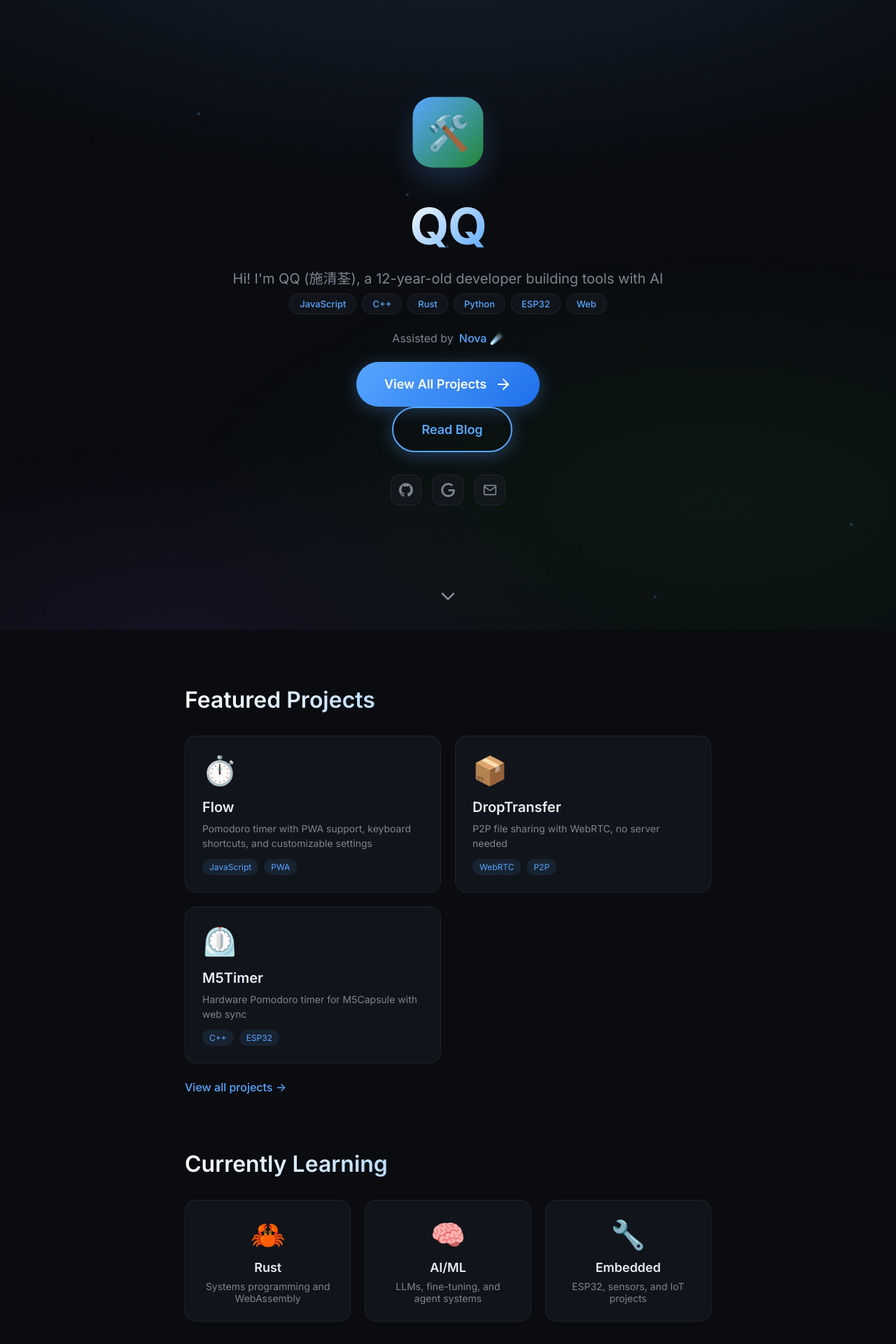
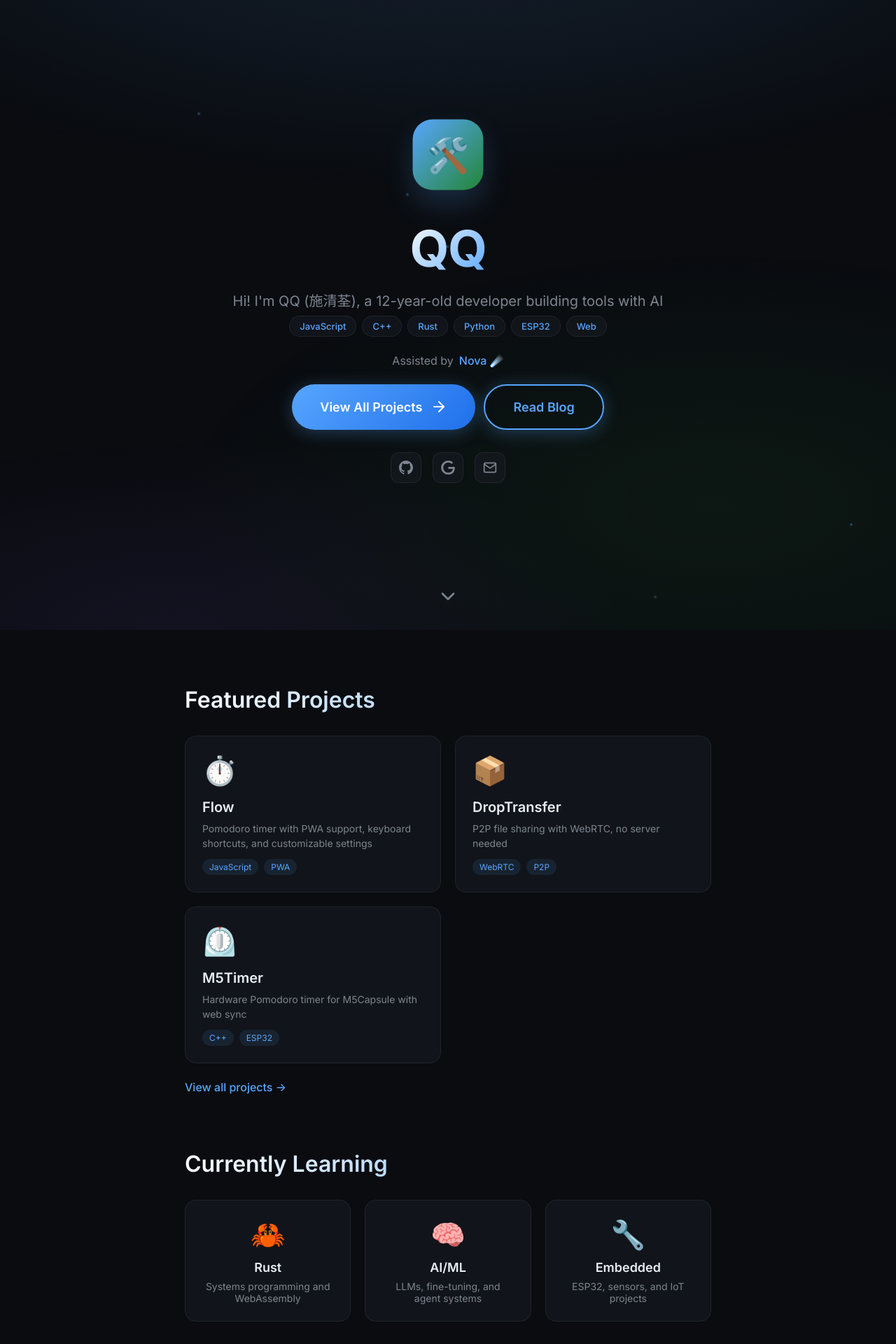
Before and after one commit to QQSHI13/QQSHI13.github.io, a Jekyll site: the page index.html, which Jekyll copies as it is, in a window 1280 px wide. Shown: the top 1920 px of the page at 70% size. Built offline with Jekyll 4.4.1, drawn with Linux system fonts in a browser that asks for light colours.

Commit message:
Put Projects and Blog buttons on same row with flexbox layout

```diff
--- a/index.html
+++ b/index.html
@@ -236,6 +236,26 @@
             height: 20px;
         }
 
+        /* Button Row */
+        .button-row {
+            display: flex;
+            gap: 12px;
+            justify-content: center;
+            flex-wrap: wrap;
+            animation: fadeInUp 0.8s ease-out 0.4s both;
+        }
+
+        .cta-button.secondary {
+            background: transparent;
+            border: 2px solid var(--accent);
+            color: var(--accent);
+        }
+
+        .cta-button.secondary:hover {
+            background: var(--accent);
+            color: white;
+        }
+
         /* CTA Button */
         .cta-button {
             display: inline-flex;
@@ -254,7 +274,6 @@
             box-shadow: 0 4px 24px var(--accent-glow);
             position: relative;
             overflow: hidden;
-            animation: fadeInUp 0.8s ease-out 0.4s both;
         }
 
         .cta-button::before {
@@ -539,6 +558,7 @@
             Assisted by <a href="https://openclaw.ai" rel="noopener noreferrer">Nova ☄️</a>
         </p>
 
+        <div class="button-row">
             <a href="projects.html" class="cta-button">
                 View All Projects
                 <svg viewBox="0 0 24 24" fill="none" stroke="currentColor" stroke-width="2" stroke-linecap="round" stroke-linejoin="round">
@@ -547,9 +567,10 @@
                 </svg>
             </a>
 
-        <a href="blog/index.html" class="cta-button" style="margin-left: 12px; background: transparent; border: 2px solid var(--accent); color: var(--accent);">
+            <a href="blog/index.html" class="cta-button secondary">
                 Read Blog
             </a>
+        </div>
 
         <!-- Social Links -->
         <div class="social-links">
```
Lines whose indentation alone changed are shown as unchanged.
